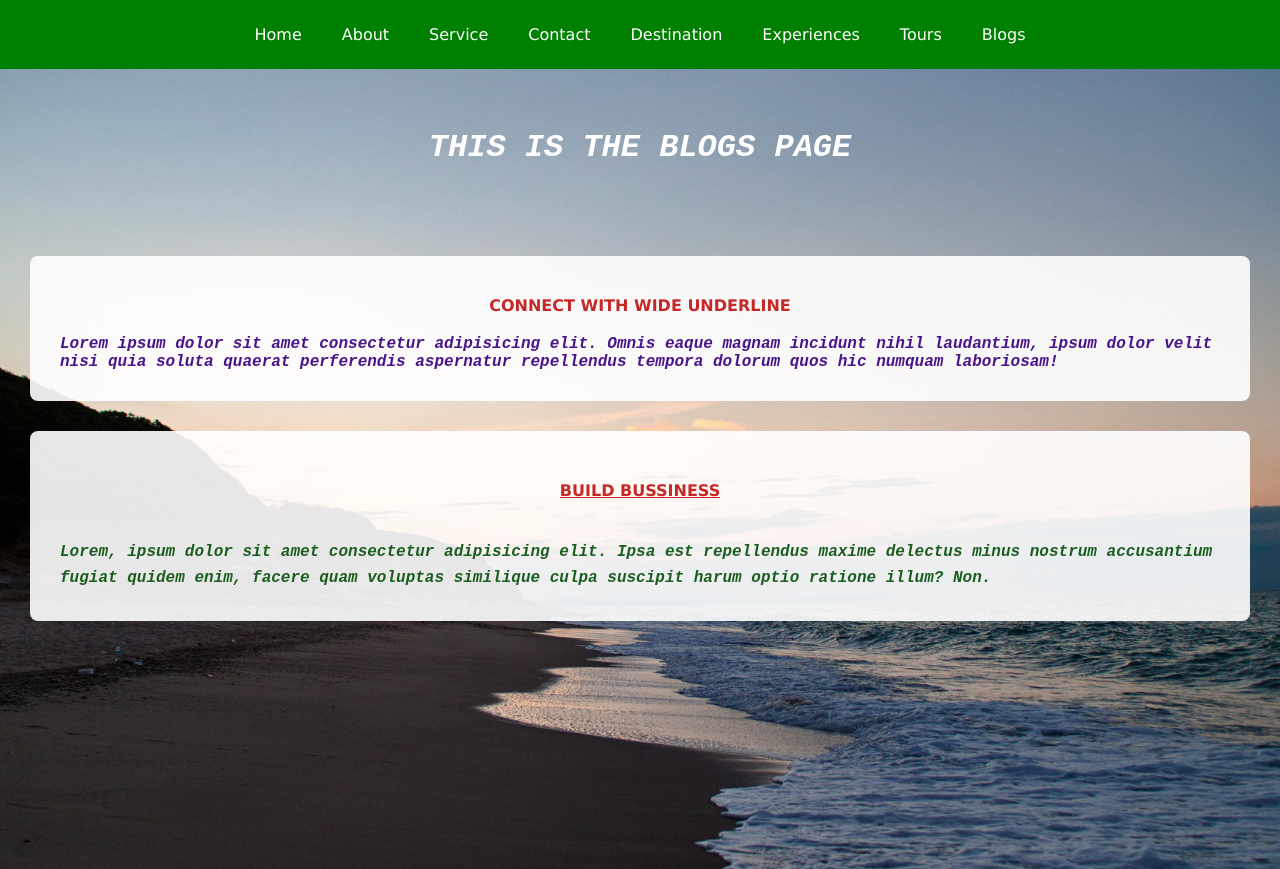
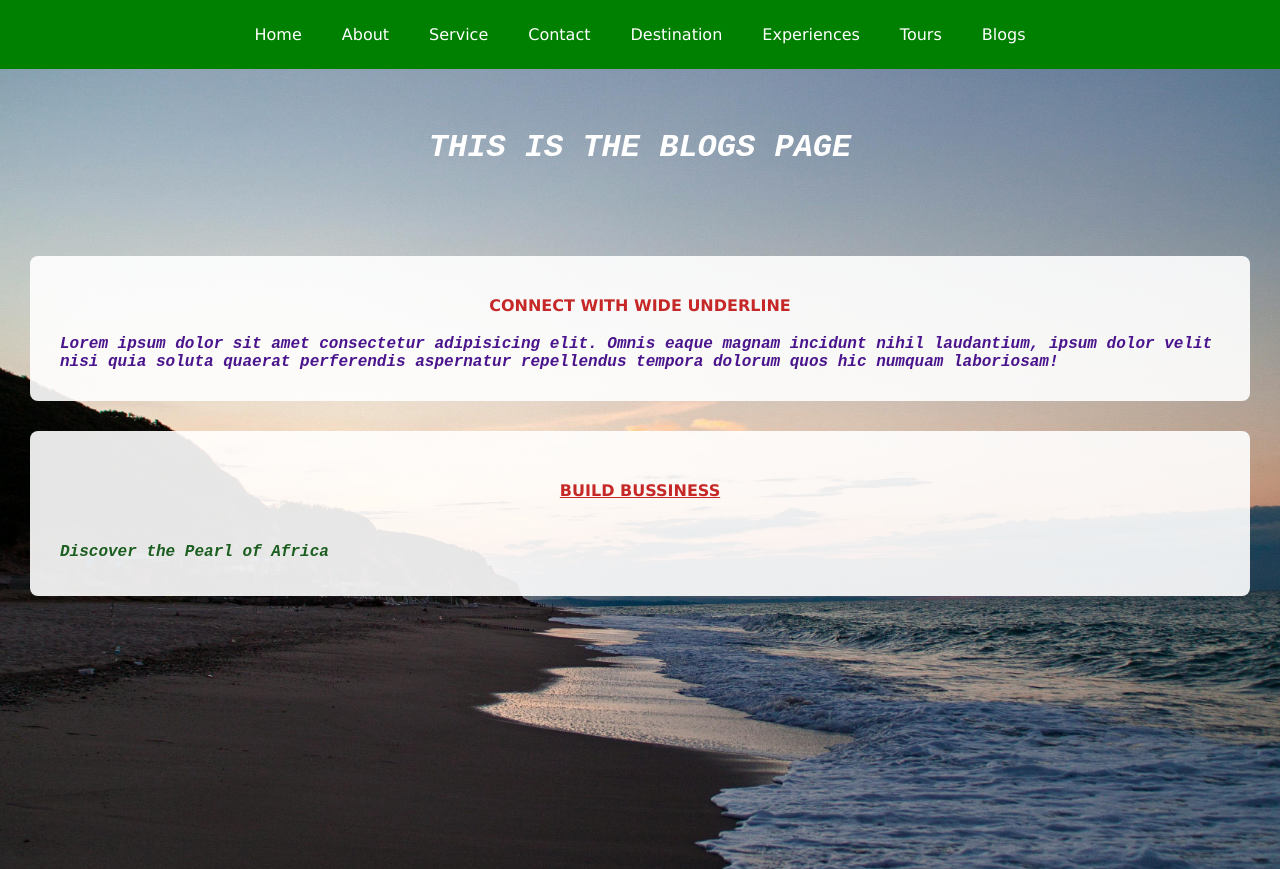
Before and after one commit to Tumumanye-Nelson/ReactFirstApp, a React (Vite) app: page /blogs in a window 1280 px wide. Built offline with nearby package versions, Linux system fonts and the light colour scheme.

Commit message:
added content in blog

```diff
--- a/src/Blogs.jsx
+++ b/src/Blogs.jsx
@@ -10,7 +10,7 @@ function Blogs(){
     </div>
 <div className="build">
     <ol>build bussiness</ol>
-    <p>Lorem, ipsum dolor sit amet consectetur adipisicing elit. Ipsa est repellendus maxime delectus minus nostrum accusantium fugiat quidem enim, facere quam voluptas similique culpa suscipit harum optio ratione illum? Non.</p>
+    <p> Discover the Pearl of Africa</p>
 </div>
     </div>
     );
```
